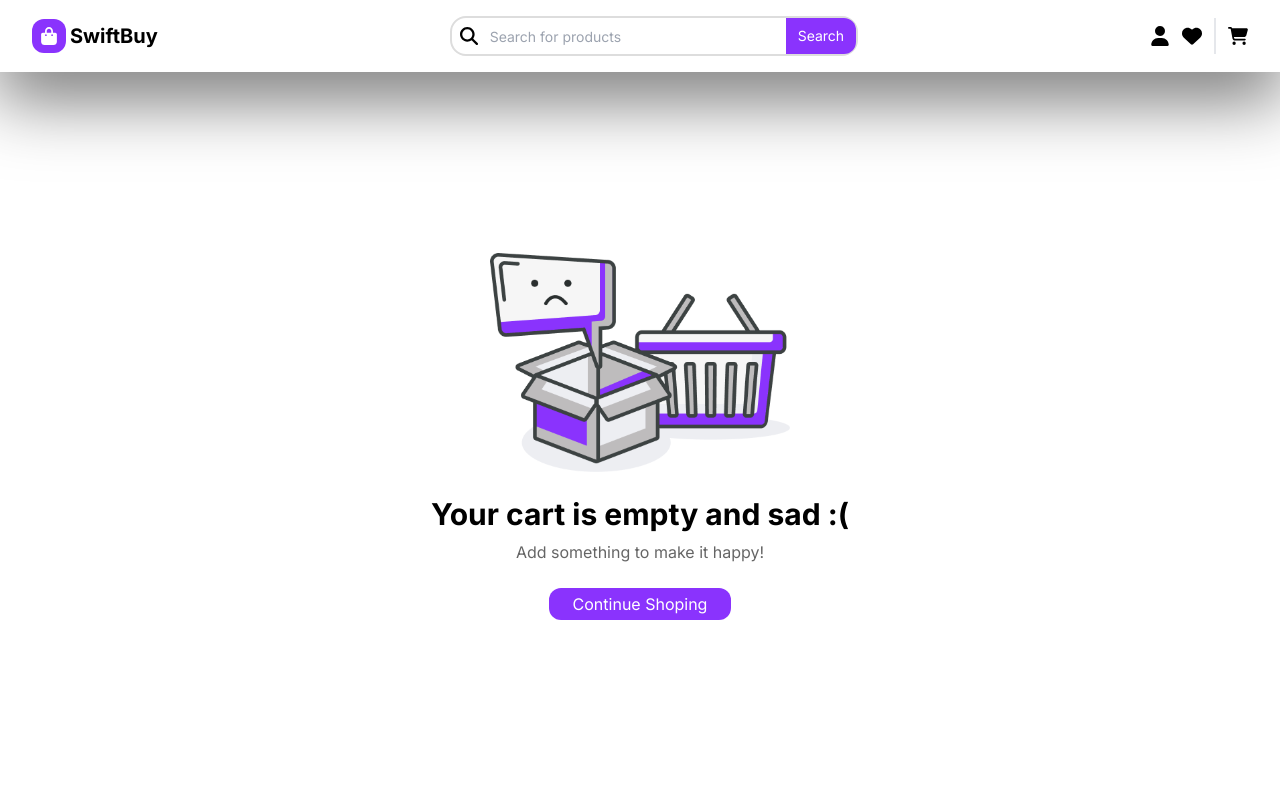
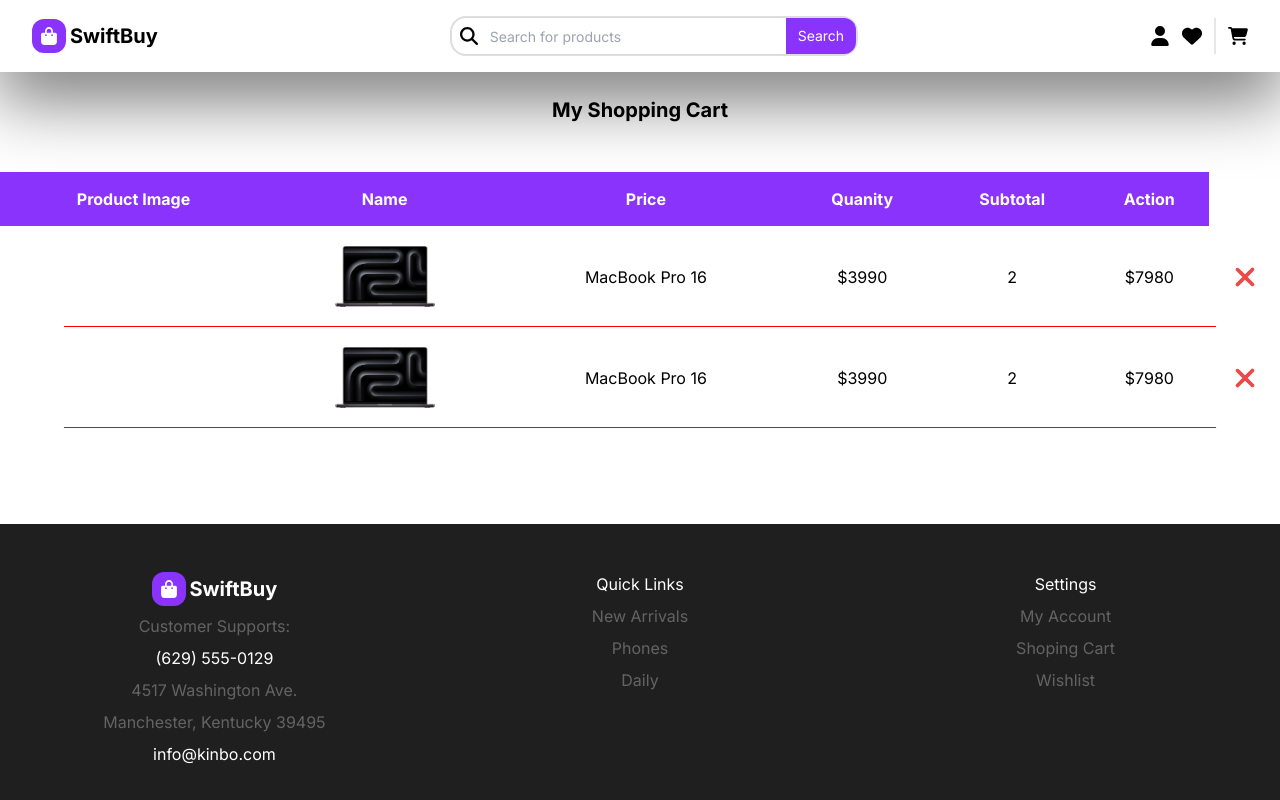
Before and after one commit to Mohamed-gp/full-stack-e-commerce-app, a Next.js app: page /cart in a window 1280 px wide. Shown: the top 800 px of the page. Built offline with nearby package versions, Linux system fonts and the light colour scheme.

Commit message:
adding cart logique

```diff
--- a/src/app/cart/page.tsx
+++ b/src/app/cart/page.tsx
@@ -1,7 +1,78 @@
+"use client";
 import Image from "next/image";
+import { useState } from "react";
+import { FaXmark } from "react-icons/fa6";
 
 export default function page() {
+  const [state, setstate] = useState<boolean>(true);
   return (
+    <>
+      {state ? (
+        <div>
+          <p className="my-6 text-center text-xl font-bold">My Shopping Cart</p>
+          <table className="mb-24 mt-12 w-screen ">
+            <thead className="bg-mainColor py-2 text-white">
+              <tr className="">
+                <th>Product Image</th>
+                <th>Name</th>
+                <th>Price</th>
+                <th>Quanity</th>
+                <th>Subtotal</th>
+                <th className="">Action</th>
+              </tr>
+            </thead>
+            <tbody>
+              <tr className="relative">
+                <td>
+                  <div className="mx-auto w-fit">
+                    <Image
+                      src="/618d5bS2lUL._AC_SX466_-removebg-preview.png"
+                      alt="mac"
+                      width={100}
+                      height={100}
+                    />
+                  </div>
+                </td>
+                <td>
+                  <p>MacBook Pro 16</p>
+                </td>
+                <td>$3990</td>
+                <td>2</td>
+                <td>${3990 * 2}</td>
+                <td>
+                  <div className="mx-auto w-fit cursor-pointer text-3xl text-bgColorDanger">
+                    <FaXmark />
+                  </div>
+                </td>
+              </tr>
+              <tr className="relative">
+                <td>
+                  <div className="mx-auto w-fit">
+                    <Image
+                      src="/618d5bS2lUL._AC_SX466_-removebg-preview.png"
+                      alt="mac"
+                      width={100}
+                      height={100}
+                    />
+                  </div>
+                </td>
+                <td>
+                  <p>MacBook Pro 16</p>
+                </td>
+                <td>$3990</td>
+                <td>2</td>
+                <td>${3990 * 2}</td>
+                <td>
+                  <div className="mx-auto w-fit cursor-pointer text-3xl text-bgColorDanger">
+                    <FaXmark />
+                  </div>
+                </td>
+              </tr>
+            </tbody>
+          </table>
+        </div>
+      ) : (
+        <>
           <div
             className="container flex flex-col  items-center justify-center py-14"
             style={{ minHeight: `calc(100vh - 70.94px)` }}
@@ -16,9 +87,12 @@
               Your cart is empty and sad :(
             </p>
             <p className="opacity-60">Add something to make it happy!</p>
-      <button className="mt-6 rounded-xl bg-mainColor px-6 py-1 text-white">
+            <button className="mt-6 rounded-xl bg-mainColor px-6 py-2  text-white">
               Continue Shoping
             </button>
           </div>
+        </>
+      )}
+    </>
   );
 }
--- a/src/app/globals.css
+++ b/src/app/globals.css
@@ -52,3 +52,22 @@
     transform: scale(0.2);
   }
 }
+
+th {
+  padding: 15px 0;
+}
+td {
+  padding: 20px 0;
+  text-align: center;
+}
+
+tbody tr::before {
+  content: "";
+  position: absolute;
+  background-color: red;
+  width: 200px;
+  height: 1px;
+  bottom: 0;
+  width: 90%;
+  left: 5%;
+}
--- a/src/app/page.tsx
+++ b/src/app/page.tsx
@@ -1,5 +1,6 @@
 import Hero from "@/components/Hero/Hero";
 import NewArrivals from "@/components/arrivals/NewArrivals";
+import Daily from "@/components/daily/Daily";
 import Phones from "@/components/phones/Phones";
 
 export default function Home() {
@@ -10,6 +11,7 @@
       <div className="bg-bgColorWhite">
         <NewArrivals />
         <Phones/>
+        <Daily/>
       </div>
 
     </>
--- a/src/components/Hero/HeroProduct.tsx
+++ b/src/components/Hero/HeroProduct.tsx
@@ -4,23 +4,23 @@
 export default function HeroProduct() {
   return (
     <div
-    className="relative container flex  w-[100vw] flex-col-reverse flex-wrap items-center justify-center gap-2 gap-y-6 py-12 lg:flex-row lg:justify-between h-full z-50"
+      className="container relative z-50  flex h-full w-[100vw] flex-col-reverse flex-wrap items-center justify-center gap-2 gap-y-6 py-12 lg:flex-row lg:justify-between"
       style={{ minHeight: "calc(100vh - 70.94px)" }}
     >
       <div className="w-full  text-center leading-loose lg:w-1/2 lg:text-left">
         <p className="mb-2 text-5xl font-bold">MacBook Pro 16</p>
         <p className="opacity-60">
-        The MacBook 16 redefines creative potential. Experience raw power
-        with the M1 Max chip, witness breathtaking visuals on the Liquid
-        Retina XDR display, and stay unplugged for an astonishing 21
-        hours. Render complex projects, edit high-resolution video, and
-        push your imagination further than ever before. This isn't just a
-        laptop, it's a creative powerhouse waiting to be unleashed.
+          The MacBook 16 redefines creative potential. Experience raw power with
+          the M1 Max chip, witness breathtaking visuals on the Liquid Retina XDR
+          display, and stay unplugged for an astonishing 21 hours. Render
+          complex projects, edit high-resolution video, and push your
+          imagination further than ever before. This isn't just a laptop, it's a
+          creative powerhouse waiting to be unleashed.
         </p>
         <div className="my-2">
-        <div className="text-red-600 relative mx-auto w-fit text-3xl lg:mx-0">
+          <div className="relative mx-auto w-fit text-3xl text-red-600 lg:mx-0">
             $3,999
-          <del className="text-white absolute bottom-0 left-full text-sm">
+            <del className="absolute bottom-0 left-full text-sm text-white">
               $4200
             </del>
           </div>
@@ -29,10 +29,10 @@
           </p>
         </div>
         <div className="my-6 flex items-center justify-center gap-3 font-bold lg:justify-normal">
-        <button className="bg-white w-[150px] rounded-lg px-3 py-1 text-[#201F20]">
+          <button className="w-[150px] rounded-xl bg-white px-3 py-1 text-[#201F20]">
             Read More
           </button>
-        <button className="bg-mainColor   flex w-[150px] items-center gap-1 rounded-lg px-3 py-1 text-white">
+          <button className="flex   w-[150px] items-center gap-1 rounded-xl bg-mainColor px-3 py-1 text-white">
             <p>Add To Cart</p>
             <FaCartShopping />
           </button>
@@ -45,5 +45,5 @@
         height={400}
       />
     </div>
-  )
+  );
 }
--- /dev/null
+++ b/src/components/daily/Daily.tsx
@@ -0,0 +1,17 @@
+import Product from "../product/Product";
+
+export default function Daily() {
+  return (
+    <div className="container py-6">
+      <p className="border-l-4 border-l-mainColor pl-3 text-2xl font-bold">
+        Daily
+      </p>
+      <div className="my-12 flex flex-wrap justify-center gap-8">
+        <Product />
+        <Product />
+        <Product />
+        <Product />
+      </div>
+    </div>
+  );
+}
--- a/src/components/product/Product.tsx
+++ b/src/components/product/Product.tsx
@@ -4,6 +4,7 @@
 import RatingStars from "../ratingstars/RatingStars";
 import { useEffect, useRef, useState } from "react";
 import { toast } from "react-toastify";
+import Link from "next/link";
 
 export default function Product() {
   const [wishList, setwishList] = useState<boolean>(false);
@@ -107,9 +108,12 @@
               <p>Add To Cart</p>
               <FaCartShopping />
             </button>
-            <button className="w-[100px] rounded-lg bg-white px-1 py-1 text-[#201F20]">
+            <Link
+              href="/"
+              className="w-[100px] rounded-lg bg-white px-1 py-1 text-center text-[#201F20]"
+            >
               Read More
-            </button>
+            </Link>
           </div>
         </div>
       </div>
```
Lines whose indentation alone changed are shown as unchanged.
